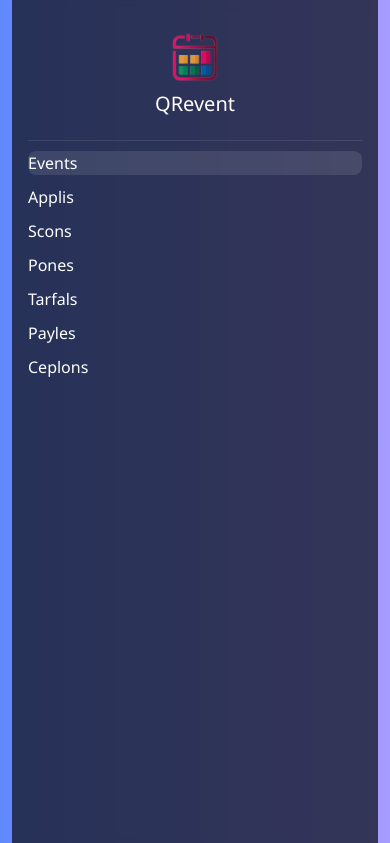
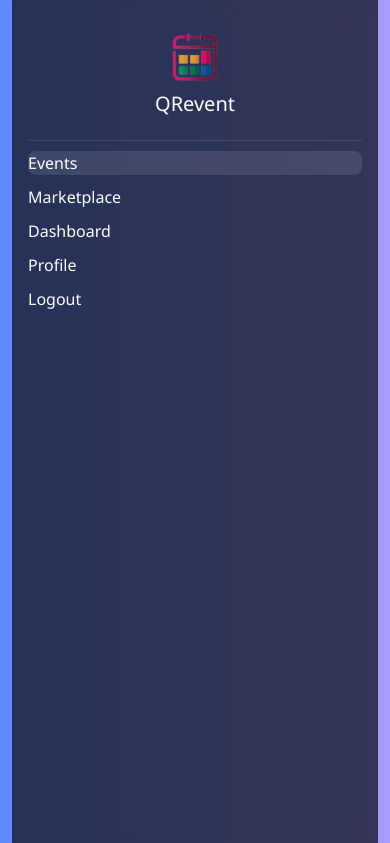
Before and after one commit to Avatazjoe/event_qr, a Django app: page /event/crear_evento/ in a window 390 px wide, after a click that opens the changed part. Shown: the part 64-907 px from the top of the page. Run offline with Django 4.2, Linux system fonts and the light colour scheme; a user stored in the database is signed in.

Commit message:
Feat: Update sidebar navigation links in base.html
This commit updates the navigation links in the desktop and mobile sidebars within `templates/base.html`.

Changes include:
- Pointing the "Events" link to `event:home`.
- Pointing the "Marketplace" link (formerly "Applis") to `marketplace:product_list`.
- Removing unused placeholder links.
- Adding authentication-dependent links:
  - For authenticated users: "Dashboard" (`users:dashboard`), "Profile" (`users:profile`), and "Logout" (`logout`).
  - For unauthenticated users: "Login" (`login`) and "Register" (`users:register`).

All links now route to their correct pages, and visibility is handled based on your authentication status.

```diff
--- a/templates/base.html
+++ b/templates/base.html
@@ -18,13 +18,16 @@
           <h5 class="sidebar-title mt-2">QRevent</h5>
         </div>
         <div class="nav flex-column">
-          <a class="nav-link active" href="#">Events</a>
-          <a class="nav-link" href="#">Applis</a>
-          <a class="nav-link" href="#">Scons</a>
-          <a class="nav-link" href="#">Pones</a>
-          <a class="nav-link" href="#">Tarfals</a>
-          <a class="nav-link" href="#">Payles</a>
-          <a class="nav-link" href="#">Ceplons</a>
+          <a class="nav-link active" href="{% url 'event:home' %}">Events</a>
+          <a class="nav-link" href="{% url 'marketplace:product_list' %}">Marketplace</a>
+          {% if user.is_authenticated %}
+            <a class="nav-link" href="{% url 'users:dashboard' %}">Dashboard</a>
+            <a class="nav-link" href="{% url 'users:profile' %}">Profile</a>
+            <a class="nav-link" href="{% url 'logout' %}">Logout</a>
+          {% else %}
+            <a class="nav-link" href="{% url 'login' %}">Login</a>
+            <a class="nav-link" href="{% url 'users:register' %}">Register</a>
+          {% endif %}
           {% block sidebar_extra_links %}{% endblock %}
         </div>
       </nav>
@@ -41,13 +44,16 @@
             <img src="{% static 'images/logo_qrevent.png' %}" alt="QRevent Logo" class="sidebar-logo">
             <h5 class="sidebar-title mt-2">QRevent</h5>
           </div>
-          <a class="nav-link active" href="#">Events</a>
-          <a class="nav-link" href="#">Applis</a>
-          <a class="nav-link" href="#">Scons</a>
-          <a class="nav-link" href="#">Pones</a>
-          <a class="nav-link" href="#">Tarfals</a>
-          <a class="nav-link" href="#">Payles</a>
-          <a class="nav-link" href="#">Ceplons</a>
+          <a class="nav-link active" href="{% url 'event:home' %}">Events</a>
+          <a class="nav-link" href="{% url 'marketplace:product_list' %}">Marketplace</a>
+          {% if user.is_authenticated %}
+            <a class="nav-link" href="{% url 'users:dashboard' %}">Dashboard</a>
+            <a class="nav-link" href="{% url 'users:profile' %}">Profile</a>
+            <a class="nav-link" href="{% url 'logout' %}">Logout</a>
+          {% else %}
+            <a class="nav-link" href="{% url 'login' %}">Login</a>
+            <a class="nav-link" href="{% url 'users:register' %}">Register</a>
+          {% endif %}
           {% block mobile_sidebar_extra_links %}{% endblock %}
         </div>
       </div>
```
